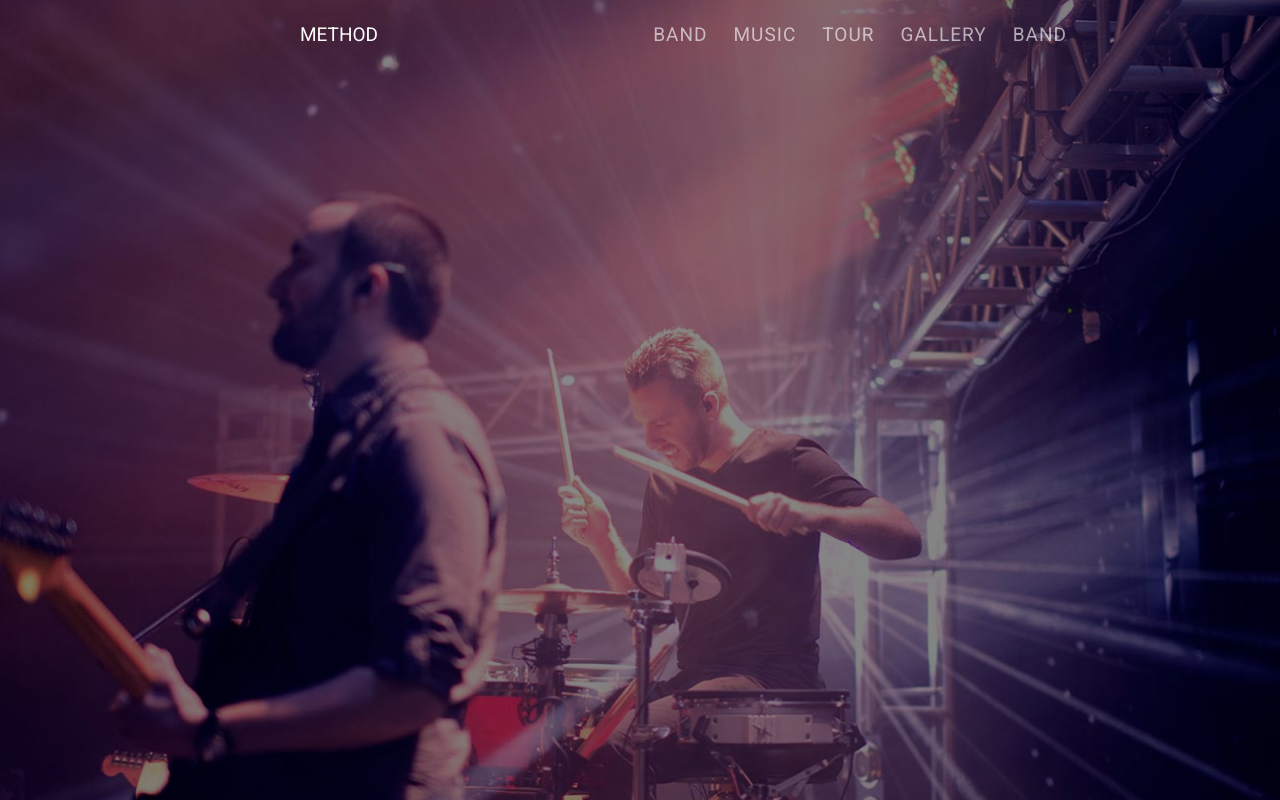
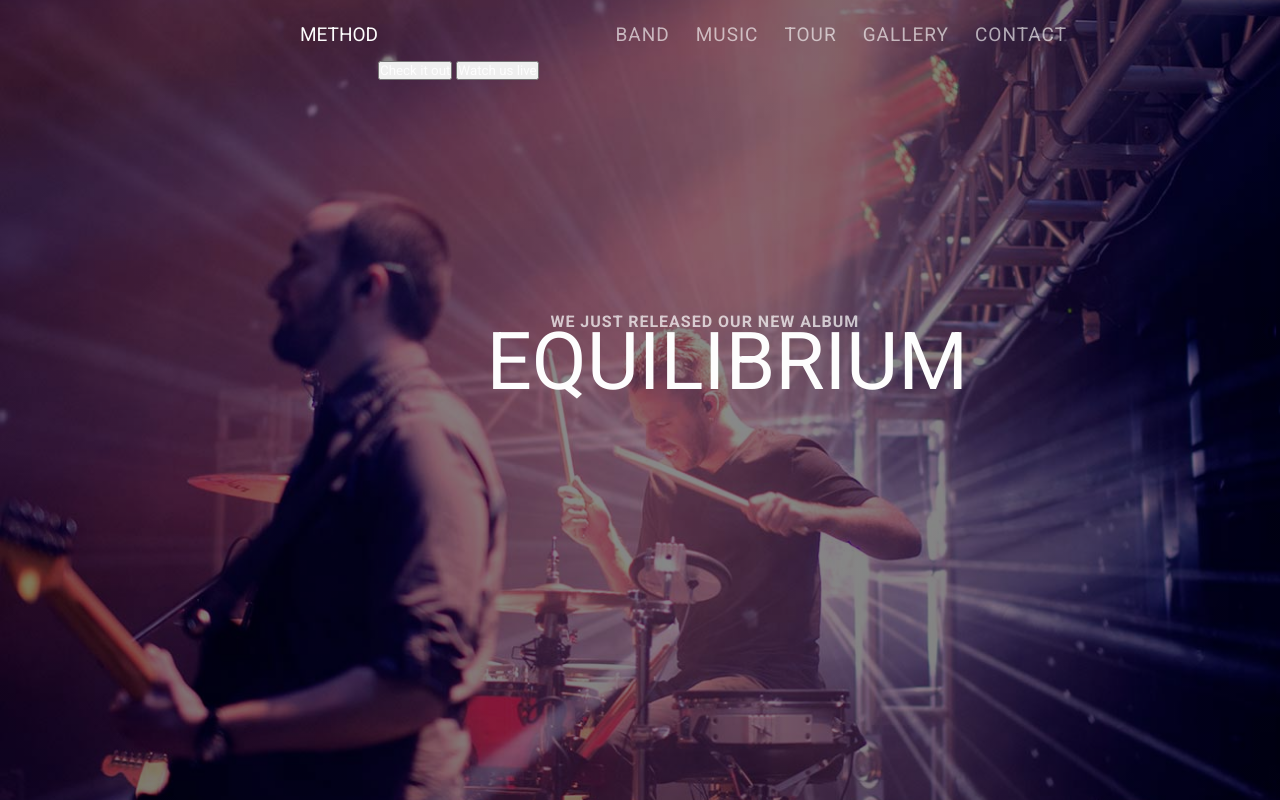
Before and after one commit to acairesm/Site-Banda, a plain HTML site: page method/index.html in a window 1280 px wide. Drawn offline with Linux system fonts and the light colour scheme.

Commit message:
h1 da primeira pagina

```diff
--- a/method/estilos.css
+++ b/method/estilos.css
@@ -44,9 +44,44 @@
 
 }
 
+.Tituloum{
+text-transform: uppercase;
+margin-top: 0;
+font-size: 80px;
+font-weight: 400;
+line-height: 85px;
+text-align: center ;
+position: absolute;
+top: 40%;
+left: 38%;
+
+}
+
+.Subtitulo{
+color: rgba(255, 255, 255, 0.7);
+letter-spacing: 1px;
+font-size: 16px;
+height: 22px;
+text-align: center ;
+position: absolute;
+top: 39%;
+left: 43%;
+
+
+
+}
+
+.botaoum {
+
+
+
+
+
+}
+
 .corpoum {
     height: 100vh;
-    background: radial-gradient(circle farthest-side, rgba(0, 0, 0, 0.46) 1%, rgba(0, 0, 0, 0.5)), url('img/imagem-de-fundo.png.jpg');
+    background: radial-gradient(circle farthest-side, rgba(0, 0, 0, 0.46) 1%,  rgba(0, 0, 0, 0.46) 1%,  rgba(0, 0, 0, 0.5)), url('img/imagem-de-fundo.png.jpg');
     background-color: transparent;
     background-repeat: no-repeat;
     background-size: cover;
--- a/method/index.html
+++ b/method/index.html
@@ -13,7 +13,7 @@
     <h1 class="logo">METHOD</h1>
 
 <nav role="navigation" class="nav-bar">
-<a href="/bio" class="nav-link w-nav-link">Band</a>
+<a href="/bio" class="nav-link w-nav-link">Contact</a>
 <a href="/music" class="nav-link w-nav-link">gallery</a>
 <a href="/tour" class="nav-link w-nav-link">Tour</a>
 <a href="/gallery" class="nav-link w-nav-link">Music</a>
@@ -22,6 +22,11 @@
 </header>
 
 <body class="corpoum">
+<h4 class="Subtitulo">WE JUST RELEASED OUR NEW ALBUM</h4>
+ <h1 class="Tituloum">EQUILIBRIUM</h1>
+
+ <button class="botaoum"> Check it out </button>
+ <button class="butaodois"> Watch us live </button>
 
 
 
```
